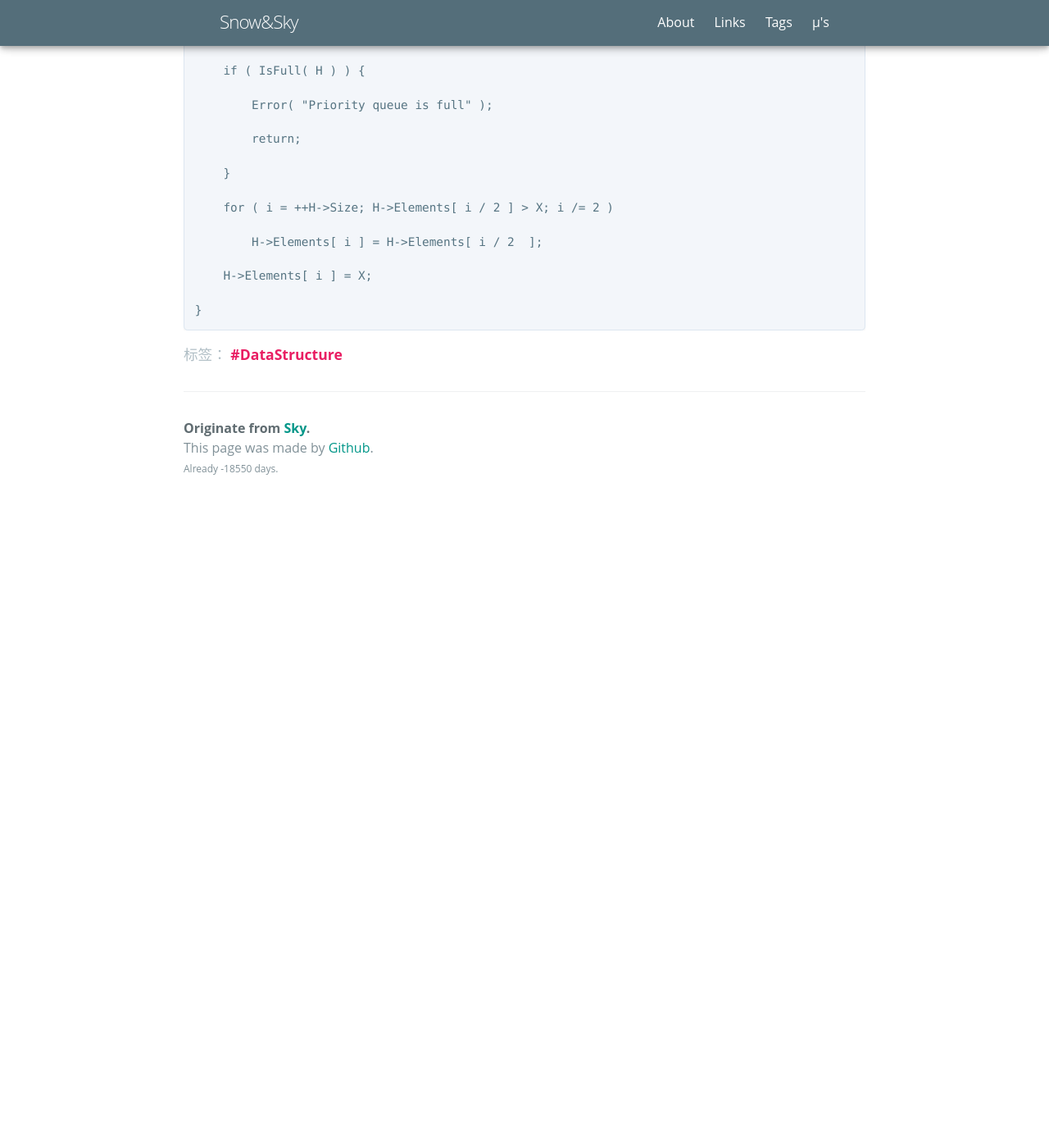
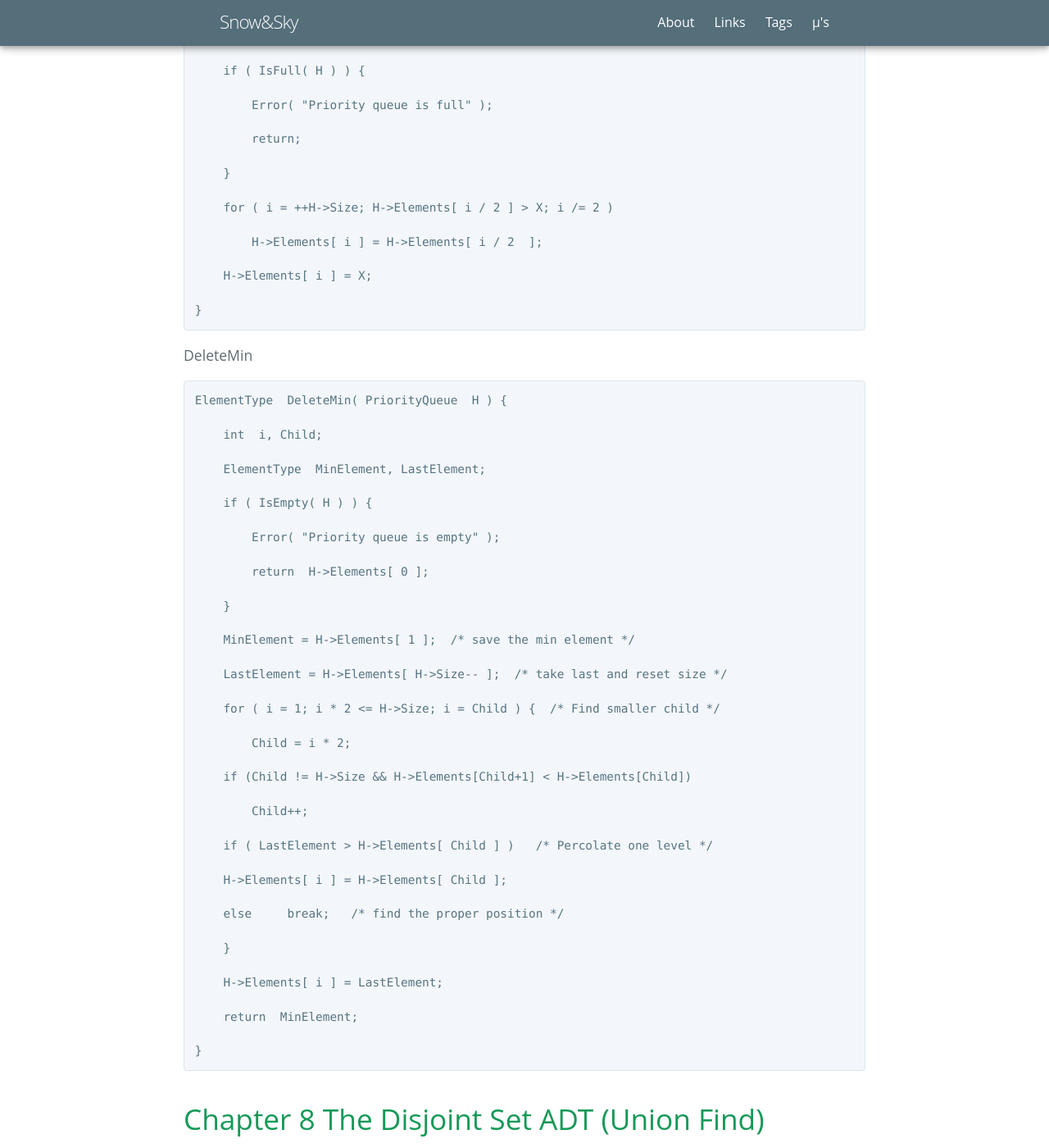
Before and after one commit to NishikinoSky/NishikinoSky.github.io, a Jekyll site: the page built from _posts/2020-12-15-Data-Structure.md, in a window 1280 px wide and 1400 px high, scrolled down 5818 px. Shown: the whole window at 82% size. Built offline with Jekyll 4.4.1, drawn with Linux system fonts in a browser that asks for light colours; some web fonts are replaced; before the commit the page ends 6448 px from its top, so only the background shows below that; some of the changed text lies outside the part shown.

Commit message:
Update 2020-12-15-Data-Structure.md

```diff
--- a/_posts/2020-12-15-Data-Structure.md
+++ b/_posts/2020-12-15-Data-Structure.md
@@ -262,3 +262,73 @@ Insert
         H->Elements[ i ] = X;
 
     }
+
+
+DeleteMin
+
+    ElementType  DeleteMin( PriorityQueue  H ) {
+
+        int  i, Child;
+
+        ElementType  MinElement, LastElement;
+
+        if ( IsEmpty( H ) ) {
+
+            Error( "Priority queue is empty" );
+
+            return  H->Elements[ 0 ];
+
+        }
+
+        MinElement = H->Elements[ 1 ];  /* save the min element */
+
+        LastElement = H->Elements[ H->Size-- ];  /* take last and reset size */
+
+        for ( i = 1; i * 2 <= H->Size; i = Child ) {  /* Find smaller child */
+
+            Child = i * 2;
+
+        if (Child != H->Size && H->Elements[Child+1] < H->Elements[Child])
+
+            Child++;
+
+        if ( LastElement > H->Elements[ Child ] )   /* Percolate one level */
+
+        H->Elements[ i ] = H->Elements[ Child ];
+
+        else     break;   /* find the proper position */
+
+        }
+
+        H->Elements[ i ] = LastElement;
+
+        return  MinElement;
+
+    }
+
+
+
+# Chapter 8  The Disjoint Set ADT (Union Find)
+
+## Equivalence Relation
+
+symmetric, reflexive, transitive
+
+x ~ y over a set S
+
+## Union
+
+S [ element ] = the element’s parent.
+
+    void  SetUnion ( DisjSet S, SetType Rt1, SetType Rt2 )
+
+        {    S [ Rt2 ] = Rt1 ;     }
+
+
+    SetType  Find ( ElementType X, DisjSet S ){
+
+    for ( ; S[X] > 0; X = S[X] )   ;
+
+    return  X ;
+
+    }
```
